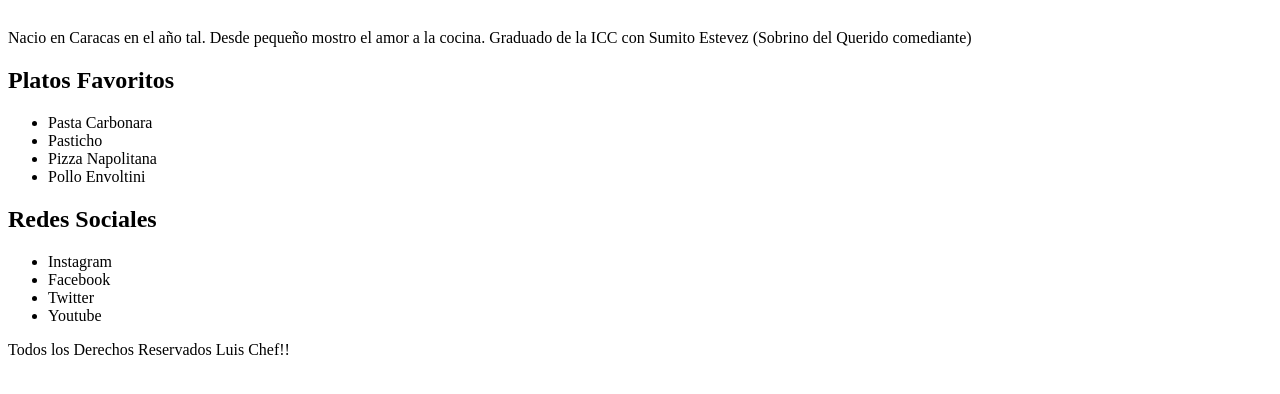
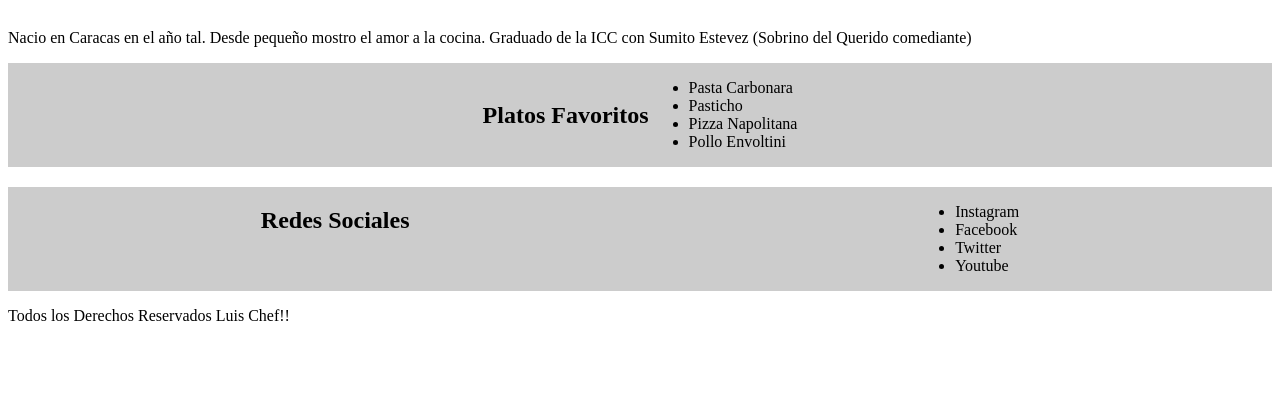
Before and after one commit to shaka0241/LuisManosDeOro, a plain HTML site: page index.html in a window 1280 px wide. Shown: the part 114-508 px from the top of the page. Drawn offline with Linux system fonts and the light colour scheme.

Commit message:
Added flex styles

```diff
--- /dev/null
+++ b/assets/sass/components/_seccions.scss
@@ -0,0 +1,14 @@
+.section-plate{
+    display: flex;
+    justify-content: center;
+    align-items: center;
+    background-color: #ccc;
+    margin-bottom: 20px;
+}
+
+.section-socials {
+    display: flex;
+    justify-content: space-around;
+    align-items: flex-start;
+    background-color: #ccc;
+}
--- a/assets/sass/main.scss
+++ b/assets/sass/main.scss
@@ -8,3 +8,4 @@
 
 @import 'abstracts/variables';
 @import 'components/header';
+@import 'components/seccions';
```
Also changed, not shown: assets/css/main.css, 1 other file.
